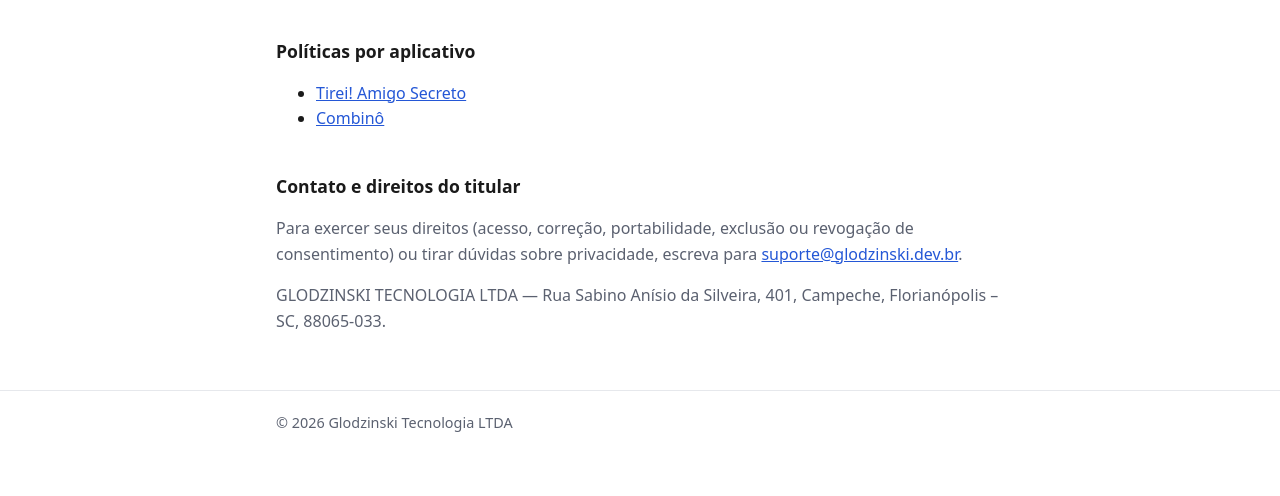
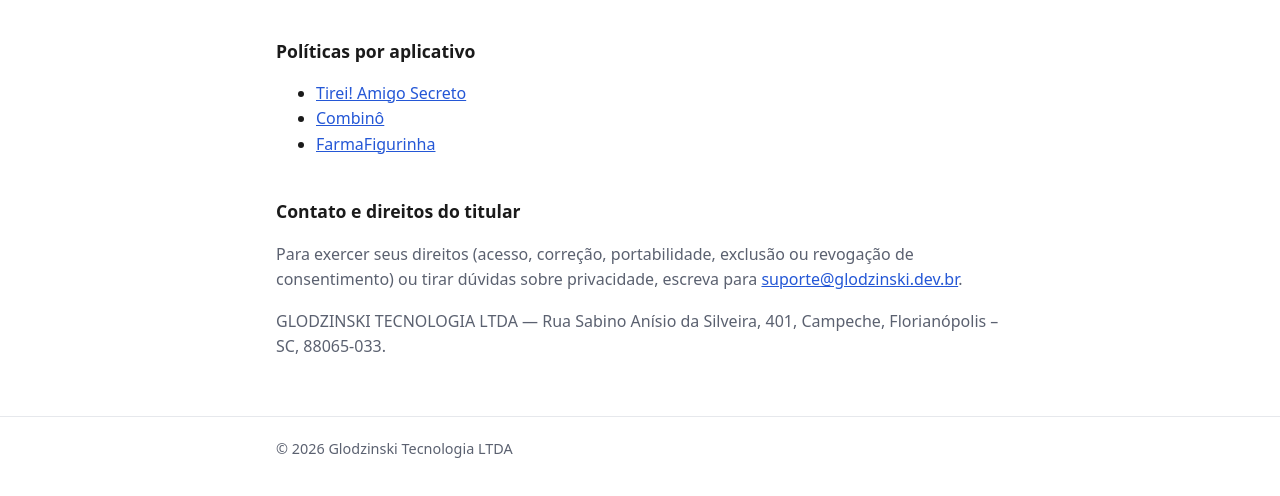
Before and after one commit to rglodzinski/glodzinski-site, a plain HTML site: page privacidade.html in a window 1280 px wide. Shown: the part 246-742 px from the top of the page. Drawn offline with Linux system fonts and the light colour scheme.

Commit message:
Privacidade: FarmaFigurinha

```diff
--- a/privacidade.html
+++ b/privacidade.html
@@ -15,6 +15,7 @@
     <ul>
       <li><a href="https://tirei.app.br/privacidade">Tirei! Amigo Secreto</a></li>
       <li><a href="https://combino-web.vercel.app/privacidade/">Combinô</a></li>
+      <li><a href="https://auracopa26.app/privacidade">FarmaFigurinha</a></li>
     </ul>
     <h2>Contato e direitos do titular</h2>
     <p>Para exercer seus direitos (acesso, correção, portabilidade, exclusão ou revogação de consentimento) ou tirar dúvidas sobre privacidade, escreva para <a href="mailto:suporte@glodzinski.dev.br">suporte@glodzinski.dev.br</a>.</p>
```
